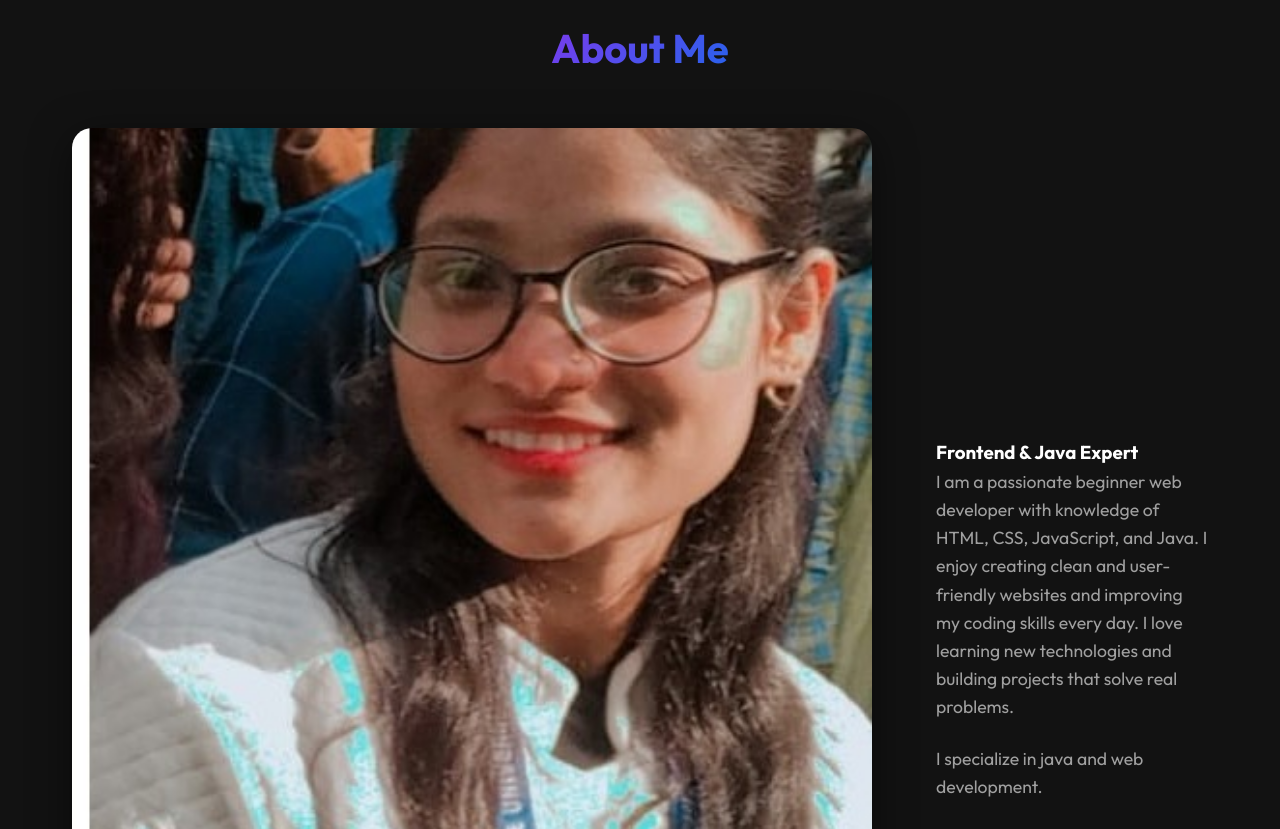
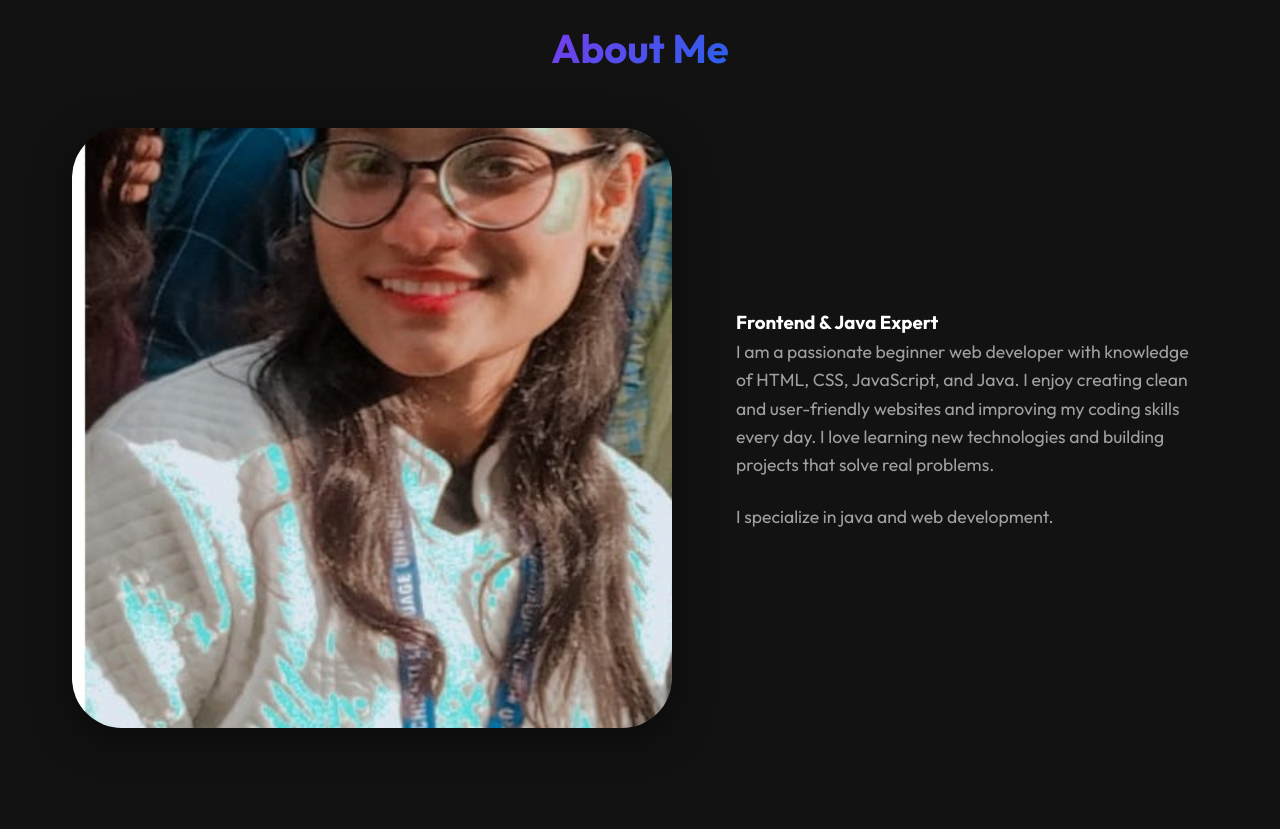
Before and after one commit to mohini8090/MyPortfolio, a plain HTML site: page index.html in a window 1280 px wide. Shown: the part 880-1709 px from the top of the page. Drawn offline with Linux system fonts and the light colour scheme.

Commit message:
Update style.css

```diff
--- a/style.css
+++ b/style.css
@@ -231,10 +231,10 @@ body {
 }
 
 .about-img {
-    width: 800px;
-    height: 1000px;
+    width: 600px;
+    height: 600px;
     object-fit: cover;
-    border-radius: 20px;
+    border-radius: 50px;
     box-shadow: 0 10px 40px rgba(0, 0, 0, 0.5);
 }
 
```
